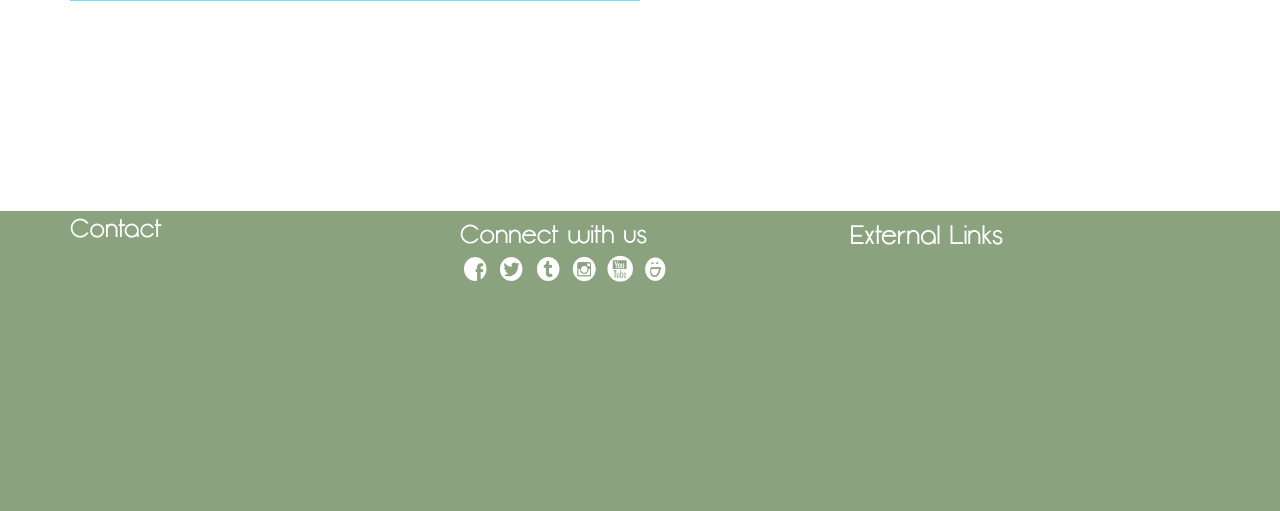
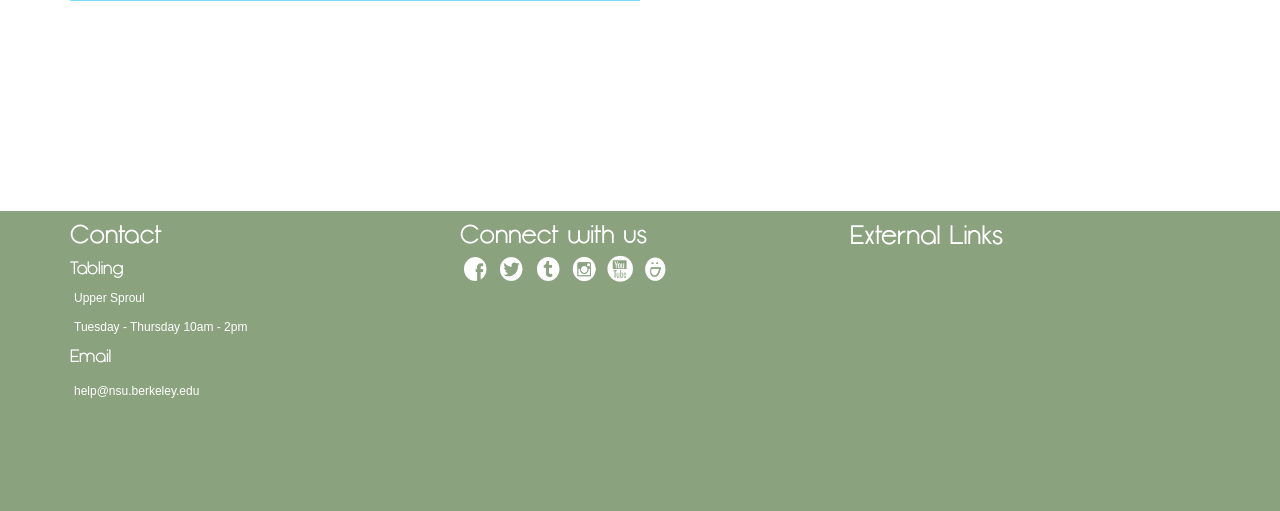
Before and after one commit to ucbnsu/website, a PHP site: page / in a window 1280 px wide. Shown: the part 922-1433 px from the top of the page. Run offline with PHP 8.4, Linux system fonts and the light colour scheme; some libraries are stand-ins or nearby versions; some web fonts are replaced.

Commit message:
Remove contacts page, add tabling hours

```diff
--- a/pages/footer.php
+++ b/pages/footer.php
@@ -6,9 +6,17 @@
     <div class="container">
         <div class="row">
             <div class="col-md-4">
-                <a id="contact" href="Contact.php">
-                    Contact
-                </a>
+                <!-- TODO move styling into css file -->
+                <h2>Contact</h2>
+                <div style="color:white;">
+                    <h4 style="color:white">Tabling</h4>
+                    <p class="footer_link">Upper Sproul</p>
+                    <p class="footer_link">Tuesday - Thursday 10am - 2pm</p>
+                </div>
+                <div style="color:white">
+                    <h4 style="color:white">Email</h4>
+                    <a href="mailto:help@nsu.berkeley.edu" class="footer_link hover_link">help@nsu.berkeley.edu</a>
+                </div>
             </div>
 
 			<div class="col-md-4 green">
```
Also changed, not shown: pages/Contact.php (deleted, +0 -20 lines).
